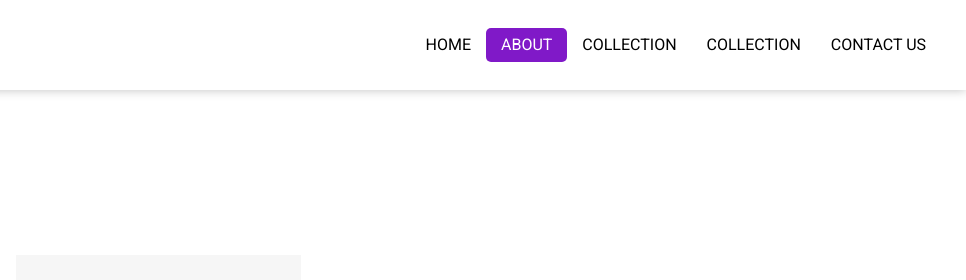
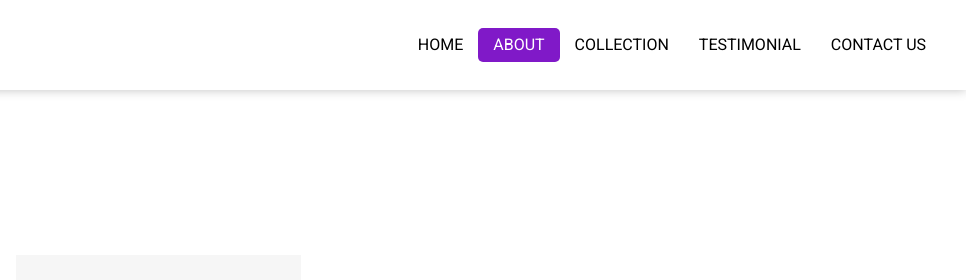
Before and after one commit to tushargupta078611/the_trend, a plain HTML site: page about.html in a window 1280 px wide. Shown: the top 280 px of the page, 314-1280 px from the left. Drawn offline with nearby package versions, Linux system fonts and the light colour scheme; some packages are replaced by stand-ins of ours.

Commit message:
about.html

```diff
--- a/about.html
+++ b/about.html
@@ -61,7 +61,7 @@
                 <a class="nav-link" href="product.html">Collection</a>
               </li>
               <li class="nav-item">
-                <a class="nav-link" href="testimonial.html">COLLECTION</a>
+                <a class="nav-link" href="testimonial.html">TESTIMONIAL</a>
               </li>
               <li class="nav-item">
                 <a class="nav-link" href="contact.html">Contact Us</a>
```
